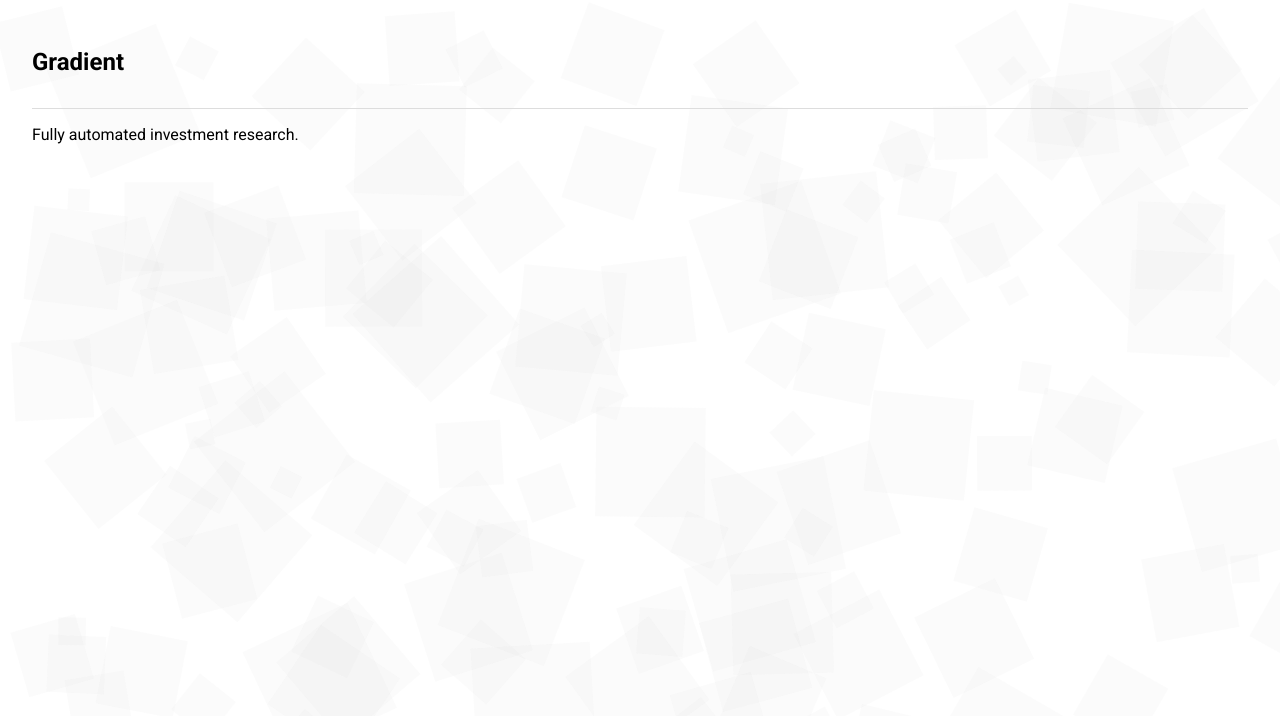
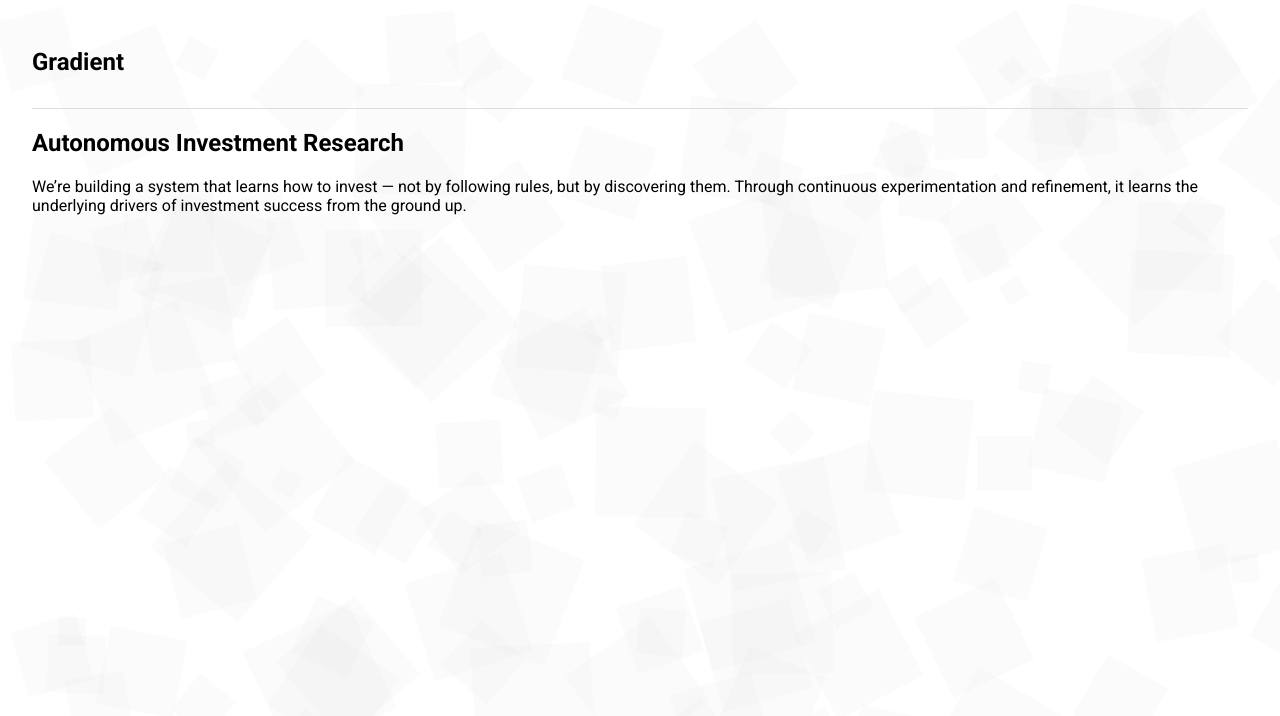
Before and after one commit to andrewcantos/gra.dient.ai, a Next.js app in the folder website/: page / in a window 1280 px wide. Shown: the top 716 px of the page. Built offline with nearby package versions, Linux system fonts and the light colour scheme.

Commit message:
Update homepage: new subtitle and descriptive text about investment research agent

```diff
--- a/website/pages/index.js
+++ b/website/pages/index.js
@@ -21,8 +21,11 @@
         </nav>
       </header>
       <div className={styles.centeredContent}> {/* Updated message */}
-        <p className={styles.subtitle}>
-          Fully automated investment research.
+        <h2 className={styles.subtitle}>
+          Autonomous Investment Research
+        </h2>
+        <p>
+          We’re building a system that learns how to invest — not by following rules, but by discovering them. Through continuous experimentation and refinement, it learns the underlying drivers of investment success from the ground up.
         </p>
       </div>
     </main>
```
Also changed, not shown: 2 other files (tests, documents, lock files or other folders).
